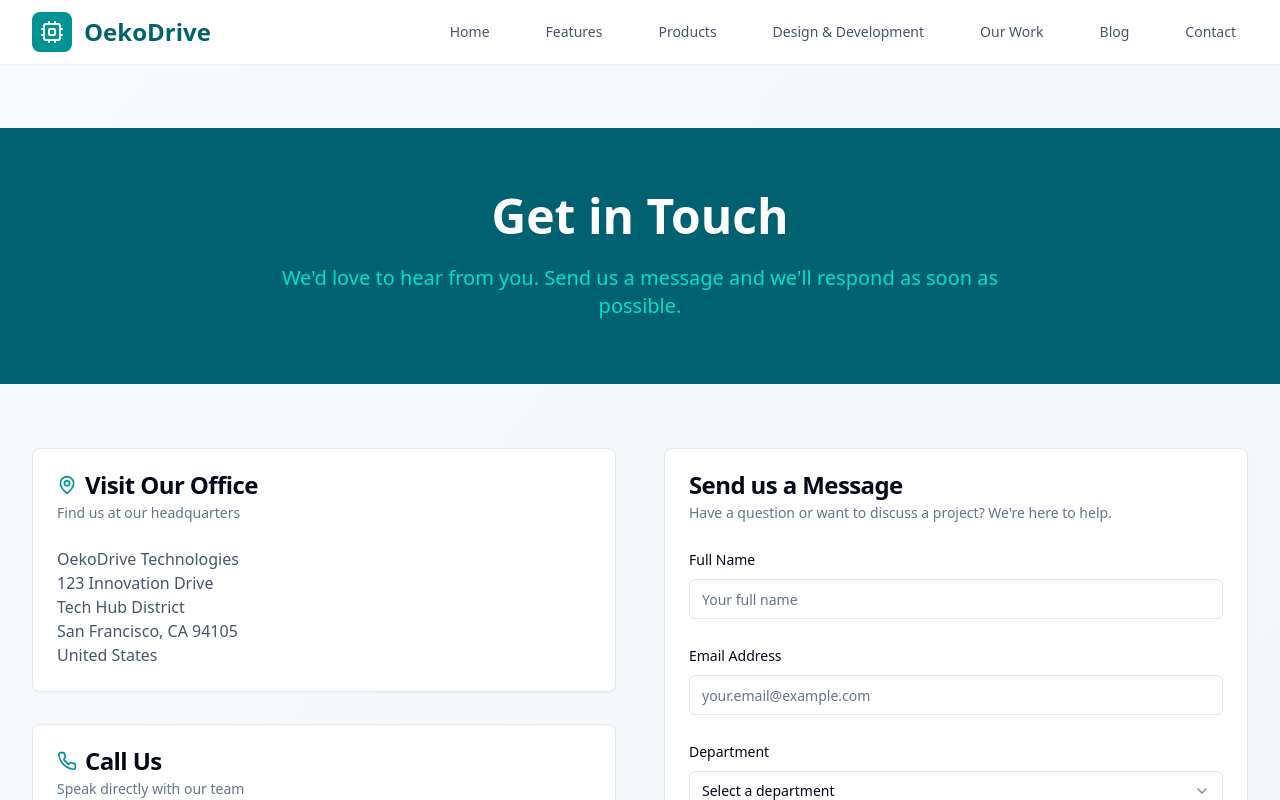
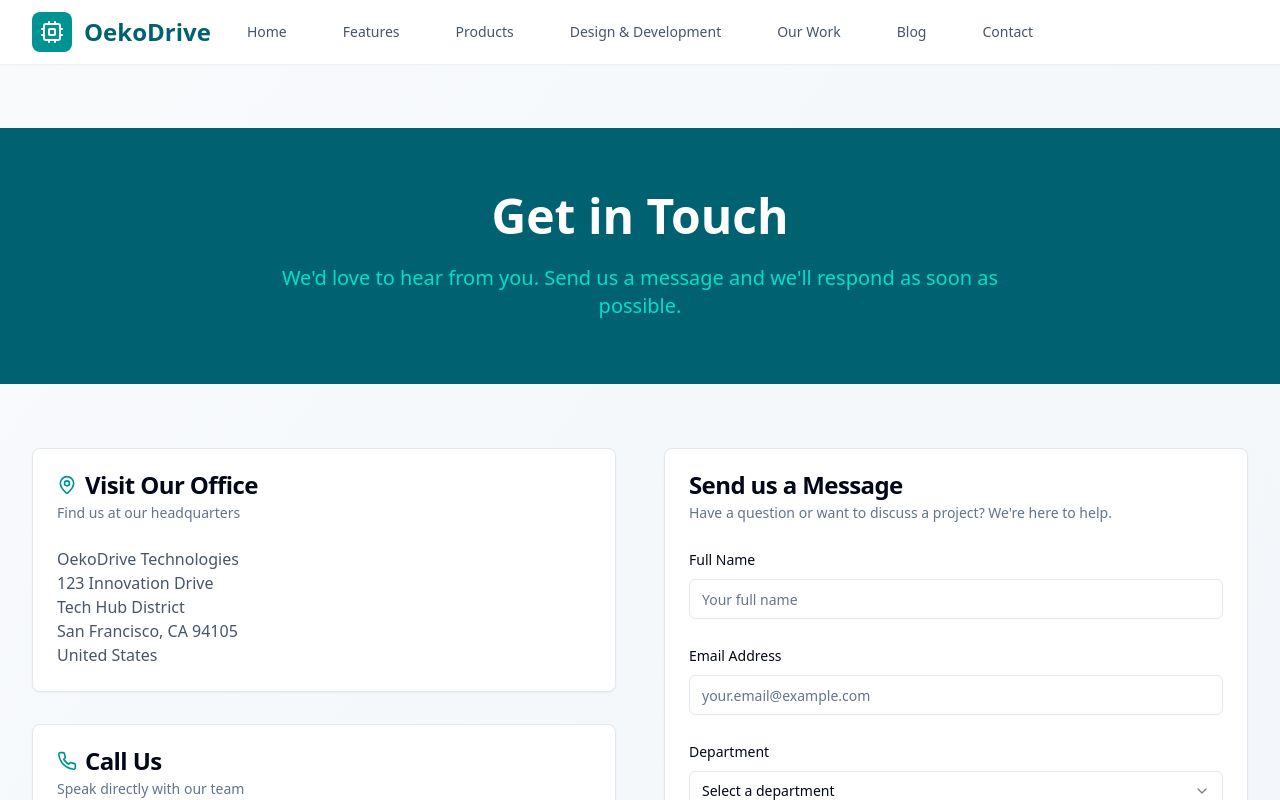
Before and after one commit to cube91430/oeko-drive-genesis-core, a React (Vite) app: page /contact in a window 1280 px wide. Shown: the top 800 px of the page. Built offline with nearby package versions, Linux system fonts and the light colour scheme.

Commit message:
Center navbar text
Center all text elements within the navigation bar.

```diff
--- a/src/components/Header.tsx
+++ b/src/components/Header.tsx
@@ -8,8 +8,8 @@ const Header = () => {
   return (
     <header className="bg-white shadow-sm sticky top-0 z-50">
       <div className="max-w-7xl mx-auto px-4 sm:px-6 lg:px-8">
-        <div className="flex justify-between items-center h-16">
-          <div className="flex items-center">
+        <div className="flex justify-center items-center h-16">
+          <div className="flex items-center absolute left-4 sm:left-6 lg:left-8">
             <div className="flex-shrink-0 flex items-center space-x-3">
               <div className="w-10 h-10 bg-moss-medium rounded-lg flex items-center justify-center">
                 <Cpu className="w-6 h-6 text-white" />
@@ -19,18 +19,18 @@ const Header = () => {
           </div>
 
           <nav className="hidden md:block">
-            <div className="ml-10 flex items-baseline space-x-8">
-              <a href="#home" className="text-slate-600 hover:text-moss-medium px-3 py-2 text-sm font-medium transition-colors">Home</a>
-              <a href="#features" className="text-slate-600 hover:text-moss-medium px-3 py-2 text-sm font-medium transition-colors">Features</a>
-              <a href="/products" className="text-slate-600 hover:text-moss-medium px-3 py-2 text-sm font-medium transition-colors">Products</a>
-              <a href="/design-development" className="text-slate-600 hover:text-moss-medium px-3 py-2 text-sm font-medium transition-colors">Design & Development</a>
-              <a href="/our-work" className="text-slate-600 hover:text-moss-medium px-3 py-2 text-sm font-medium transition-colors">Our Work</a>
-              <a href="#blog" className="text-slate-600 hover:text-moss-medium px-3 py-2 text-sm font-medium transition-colors">Blog</a>
-              <a href="/contact" className="text-slate-600 hover:text-moss-medium px-3 py-2 text-sm font-medium transition-colors">Contact</a>
+            <div className="flex items-center justify-center space-x-8">
+              <a href="#home" className="text-slate-600 hover:text-moss-medium px-3 py-2 text-sm font-medium transition-colors text-center">Home</a>
+              <a href="#features" className="text-slate-600 hover:text-moss-medium px-3 py-2 text-sm font-medium transition-colors text-center">Features</a>
+              <a href="/products" className="text-slate-600 hover:text-moss-medium px-3 py-2 text-sm font-medium transition-colors text-center">Products</a>
+              <a href="/design-development" className="text-slate-600 hover:text-moss-medium px-3 py-2 text-sm font-medium transition-colors text-center">Design & Development</a>
+              <a href="/our-work" className="text-slate-600 hover:text-moss-medium px-3 py-2 text-sm font-medium transition-colors text-center">Our Work</a>
+              <a href="#blog" className="text-slate-600 hover:text-moss-medium px-3 py-2 text-sm font-medium transition-colors text-center">Blog</a>
+              <a href="/contact" className="text-slate-600 hover:text-moss-medium px-3 py-2 text-sm font-medium transition-colors text-center">Contact</a>
             </div>
           </nav>
 
-          <div className="md:hidden">
+          <div className="md:hidden absolute right-4 sm:right-6 lg:right-8">
             <button
               onClick={() => setIsMenuOpen(!isMenuOpen)}
               className="text-slate-600 hover:text-moss-medium inline-flex items-center justify-center p-2 rounded-md focus:outline-none focus:ring-2 focus:ring-inset focus:ring-moss-medium"
@@ -42,7 +42,7 @@ const Header = () => {
 
         {isMenuOpen && (
           <div className="md:hidden">
-            <div className="px-2 pt-2 pb-3 space-y-1 sm:px-3 bg-white shadow-lg">
+            <div className="px-2 pt-2 pb-3 space-y-1 sm:px-3 bg-white shadow-lg text-center">
               <a href="#home" className="text-slate-600 hover:text-moss-medium block px-3 py-2 text-base font-medium">Home</a>
               <a href="#features" className="text-slate-600 hover:text-moss-medium block px-3 py-2 text-base font-medium">Features</a>
               <a href="/products" className="text-slate-600 hover:text-moss-medium block px-3 py-2 text-base font-medium">Products</a>
```
